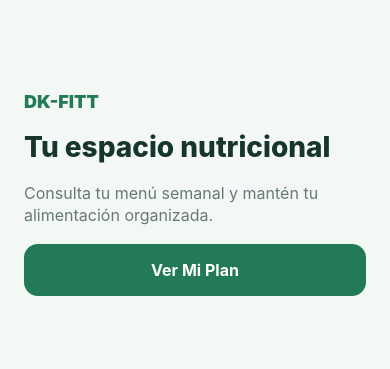
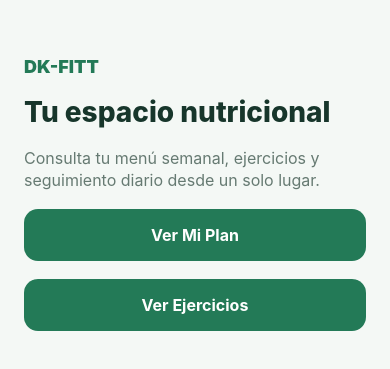
Before and after one commit to ravivanco/ProyectoInterculturalidad-G3, a React Native app in the folder movil/: screen /Home in a window 390 px wide. Shown: the part 229-598 px from the top of the page. Built offline with nearby package versions, Linux system fonts and the light colour scheme; no server answers.

Commit message:
feat(movil): visualizar catalogo de ejercicios

```diff
--- a/movil/src/navigation/RootNavigator.tsx
+++ b/movil/src/navigation/RootNavigator.tsx
@@ -3,6 +3,7 @@ import { useEffect, useState } from 'react';
 import { ActivityIndicator, StyleSheet, View } from 'react-native';
 
 import { LoginScreen } from '../screens/auth/LoginScreen';
+import { ExercisesScreen } from '../screens/exercises/ExercisesScreen';
 import { RegisterScreen } from '../screens/auth/RegisterScreen';
 import { HomeScreen } from '../screens/HomeScreen';
 import { MealDetailScreen } from '../screens/plan/MealDetailScreen';
@@ -35,6 +36,7 @@ export function RootNavigator() {
       <Stack.Screen component={HomeScreen} name="Home" />
       <Stack.Screen component={WeeklyMenuScreen} name="WeeklyMenu" />
       <Stack.Screen component={MealDetailScreen} name="MealDetail" />
+      <Stack.Screen component={ExercisesScreen} name="Exercises" />
     </Stack.Navigator>
   );
 }
--- a/movil/src/navigation/types.ts
+++ b/movil/src/navigation/types.ts
@@ -5,4 +5,5 @@ export type RootStackParamList = {
   Home: undefined;
   WeeklyMenu: undefined;
   MealDetail: { dayId: string; mealId: string };
+  Exercises: undefined;
 };
--- a/movil/src/screens/HomeScreen.tsx
+++ b/movil/src/screens/HomeScreen.tsx
@@ -10,8 +10,9 @@ export function HomeScreen({ navigation }: NativeStackScreenProps<RootStackParam
     <View style={styles.container}>
       <Text style={styles.brand}>DK-FITT</Text>
       <Text style={styles.title}>Tu espacio nutricional</Text>
-      <Text style={styles.subtitle}>Consulta tu menú semanal y mantén tu alimentación organizada.</Text>
+      <Text style={styles.subtitle}>Consulta tu menú semanal, ejercicios y seguimiento diario desde un solo lugar.</Text>
       <PrimaryButton onPress={() => navigation.navigate('WeeklyMenu')} title="Ver Mi Plan" />
+      <PrimaryButton onPress={() => navigation.navigate('Exercises')} title="Ver Ejercicios" />
     </View>
   );
 }
--- /dev/null
+++ b/movil/src/screens/exercises/ExercisesScreen.tsx
@@ -0,0 +1,103 @@
+import { NativeStackScreenProps } from '@react-navigation/native-stack';
+import { useEffect, useMemo, useState } from 'react';
+import { ActivityIndicator, Pressable, ScrollView, StyleSheet, Text, View } from 'react-native';
+
+import { PrimaryButton } from '../../components/PrimaryButton';
+import type { RootStackParamList } from '../../navigation/types';
+import { exerciseService } from '../../services/exerciseService';
+import { colors } from '../../theme/colors';
+import type { Exercise, ExerciseCategory } from '../../types/exercise';
+
+const categories: Array<ExerciseCategory | 'Todas'> = ['Todas', 'Cardio', 'Fuerza', 'Flexibilidad', 'Movilidad'];
+
+export function ExercisesScreen({ navigation }: NativeStackScreenProps<RootStackParamList, 'Exercises'>) {
+  const [exercises, setExercises] = useState<Exercise[]>([]);
+  const [category, setCategory] = useState<ExerciseCategory | 'Todas'>('Todas');
+  const [loading, setLoading] = useState(true);
+
+  useEffect(() => {
+    exerciseService.getExercises()
+      .then(setExercises)
+      .finally(() => setLoading(false));
+  }, []);
+
+  const filteredExercises = useMemo(
+    () => category === 'Todas' ? exercises : exercises.filter((exercise) => exercise.category === category),
+    [category, exercises],
+  );
+
+  return (
+    <ScrollView contentContainerStyle={styles.container}>
+      <View style={styles.header}>
+        <Text style={styles.kicker}>Ejercicios físicos</Text>
+        <Text style={styles.title}>Catálogo de ejercicios</Text>
+        <Text style={styles.subtitle}>Filtra por categoría y revisa duración e intensidad de cada opción.</Text>
+      </View>
+
+      <ScrollView horizontal showsHorizontalScrollIndicator={false}>
+        {categories.map((item) => (
+          <Pressable key={item} onPress={() => setCategory(item)} style={[styles.chip, category === item ? styles.chipSelected : undefined]}>
+            <Text style={[styles.chipText, category === item ? styles.chipTextSelected : undefined]}>{item}</Text>
+          </Pressable>
+        ))}
+      </ScrollView>
+
+      {loading ? (
+        <View style={styles.loadingCard}>
+          <ActivityIndicator color={colors.primary} size="large" />
+          <Text style={styles.loadingText}>Cargando ejercicios...</Text>
+        </View>
+      ) : filteredExercises.length ? (
+        <View style={styles.list}>
+          {filteredExercises.map((exercise) => <ExerciseCard exercise={exercise} key={exercise.id} />)}
+        </View>
+      ) : (
+        <View style={styles.emptyCard}>
+          <Text style={styles.emptyTitle}>Sin ejercicios</Text>
+          <Text style={styles.emptyText}>No hay ejercicios para esta categoría todavía.</Text>
+        </View>
+      )}
+
+      <PrimaryButton onPress={() => navigation.goBack()} title="Volver al inicio" />
+    </ScrollView>
+  );
+}
+
+function ExerciseCard({ exercise }: { exercise: Exercise }) {
+  return (
+    <View style={styles.card}>
+      <View style={styles.cardHeader}>
+        <Text style={styles.category}>{exercise.category}</Text>
+        <Text style={styles.intensity}>{exercise.intensity}</Text>
+      </View>
+      <Text style={styles.cardTitle}>{exercise.name}</Text>
+      <Text style={styles.cardText}>{exercise.description}</Text>
+      <Text style={styles.meta}>{exercise.durationMinutes} min · Intensidad {exercise.intensity}</Text>
+    </View>
+  );
+}
+
+const styles = StyleSheet.create({
+  card: { backgroundColor: colors.surface, borderColor: colors.border, borderRadius: 20, borderWidth: 1, gap: 8, padding: 16 },
+  cardHeader: { alignItems: 'center', flexDirection: 'row', justifyContent: 'space-between' },
+  cardText: { color: colors.muted, fontSize: 14, lineHeight: 20 },
+  cardTitle: { color: colors.text, fontSize: 18, fontWeight: '900' },
+  category: { color: colors.primary, fontSize: 12, fontWeight: '900', letterSpacing: 0.6, textTransform: 'uppercase' },
+  chip: { backgroundColor: colors.surface, borderColor: colors.border, borderRadius: 999, borderWidth: 1, marginRight: 10, paddingHorizontal: 16, paddingVertical: 11 },
+  chipSelected: { backgroundColor: colors.primary },
+  chipText: { color: colors.text, fontWeight: '800' },
+  chipTextSelected: { color: colors.surface },
+  container: { backgroundColor: colors.background, flexGrow: 1, gap: 20, padding: 24, paddingTop: 56 },
+  emptyCard: { alignItems: 'center', backgroundColor: colors.surface, borderRadius: 20, gap: 6, padding: 24 },
+  emptyText: { color: colors.muted, textAlign: 'center' },
+  emptyTitle: { color: colors.text, fontSize: 18, fontWeight: '900' },
+  header: { gap: 8 },
+  intensity: { backgroundColor: colors.primarySoft, borderRadius: 999, color: colors.primaryDark, fontSize: 12, fontWeight: '900', overflow: 'hidden', paddingHorizontal: 10, paddingVertical: 5 },
+  kicker: { color: colors.primary, fontSize: 13, fontWeight: '900', letterSpacing: 1, textTransform: 'uppercase' },
+  list: { gap: 14 },
+  loadingCard: { alignItems: 'center', backgroundColor: colors.surface, borderRadius: 22, gap: 12, padding: 28 },
+  loadingText: { color: colors.muted, fontWeight: '700' },
+  meta: { color: colors.primaryDark, fontSize: 13, fontWeight: '900' },
+  subtitle: { color: colors.muted, fontSize: 16, lineHeight: 22 },
+  title: { color: colors.text, fontSize: 32, fontWeight: '900' },
+});
--- /dev/null
+++ b/movil/src/services/exerciseService.ts
@@ -0,0 +1,56 @@
+import type { Exercise, WeeklyExerciseRoutine } from '../types/exercise';
+import { apiRequest } from './api';
+import { getToken } from './tokenStorage';
+
+const exerciseCatalog: Exercise[] = [
+  { id: 'walk-30', name: 'Caminata controlada', category: 'Cardio', durationMinutes: 30, intensity: 'Baja', description: 'Caminata a ritmo constante para mejorar adherencia cardiovascular.', recommended: true, recommendationReason: 'Adecuada para iniciar o retomar actividad física.' },
+  { id: 'bike-25', name: 'Bicicleta estática', category: 'Cardio', durationMinutes: 25, intensity: 'Media', description: 'Trabajo aeróbico moderado con bajo impacto articular.' },
+  { id: 'squat-basic', name: 'Sentadillas asistidas', category: 'Fuerza', durationMinutes: 15, intensity: 'Media', description: 'Ejercicio de tren inferior con apoyo para cuidar la técnica.', recommended: true, recommendationReason: 'Fortalece piernas sin requerir equipo especializado.' },
+  { id: 'core-basic', name: 'Plancha modificada', category: 'Fuerza', durationMinutes: 10, intensity: 'Media', description: 'Activación de zona media con progresión segura.' },
+  { id: 'stretch-full', name: 'Estiramiento general', category: 'Flexibilidad', durationMinutes: 12, intensity: 'Baja', description: 'Rutina suave para liberar tensión muscular.', recommended: true, recommendationReason: 'Complementa días de mayor carga o recuperación.' },
+  { id: 'mobility-hips', name: 'Movilidad de cadera', category: 'Movilidad', durationMinutes: 10, intensity: 'Baja', description: 'Movimientos guiados para mejorar rango articular.' },
+];
+
+function getExercise(id: string) {
+  const exercise = exerciseCatalog.find((item) => item.id === id);
+  if (!exercise) throw new Error(`Ejercicio no disponible: ${id}`);
+  return exercise;
+}
+
+const weeklyRoutine: WeeklyExerciseRoutine[] = [
+  { day: 'Lunes', dateLabel: 'Día 1', exercises: [getExercise('walk-30'), getExercise('stretch-full')] },
+  { day: 'Martes', dateLabel: 'Día 2', exercises: [getExercise('squat-basic'), getExercise('mobility-hips')] },
+  { day: 'Miércoles', dateLabel: 'Día 3', exercises: [] },
+  { day: 'Jueves', dateLabel: 'Día 4', exercises: [getExercise('bike-25'), getExercise('stretch-full')] },
+  { day: 'Viernes', dateLabel: 'Día 5', exercises: [getExercise('core-basic'), getExercise('mobility-hips')] },
+];
+
+export const exerciseService = {
+  async getExercises() {
+    const token = await getToken();
+    if (!token) return exerciseCatalog;
+
+    try {
+      return await apiRequest<Exercise[]>('/exercises', {
+        method: 'GET',
+        headers: { Authorization: `Bearer ${token}` },
+      });
+    } catch {
+      return exerciseCatalog;
+    }
+  },
+
+  async getWeeklyRoutine() {
+    const token = await getToken();
+    if (!token) return weeklyRoutine;
+
+    try {
+      return await apiRequest<WeeklyExerciseRoutine[]>('/exercises/me/weekly-routine', {
+        method: 'GET',
+        headers: { Authorization: `Bearer ${token}` },
+      });
+    } catch {
+      return weeklyRoutine;
+    }
+  },
+};
--- /dev/null
+++ b/movil/src/types/exercise.ts
@@ -0,0 +1,20 @@
+export type ExerciseIntensity = 'Baja' | 'Media' | 'Alta';
+
+export type ExerciseCategory = 'Cardio' | 'Fuerza' | 'Flexibilidad' | 'Movilidad';
+
+export type Exercise = {
+  id: string;
+  name: string;
+  category: ExerciseCategory;
+  durationMinutes: number;
+  intensity: ExerciseIntensity;
+  description: string;
+  recommended?: boolean;
+  recommendationReason?: string;
+};
+
+export type WeeklyExerciseRoutine = {
+  day: string;
+  dateLabel: string;
+  exercises: Exercise[];
+};
```
